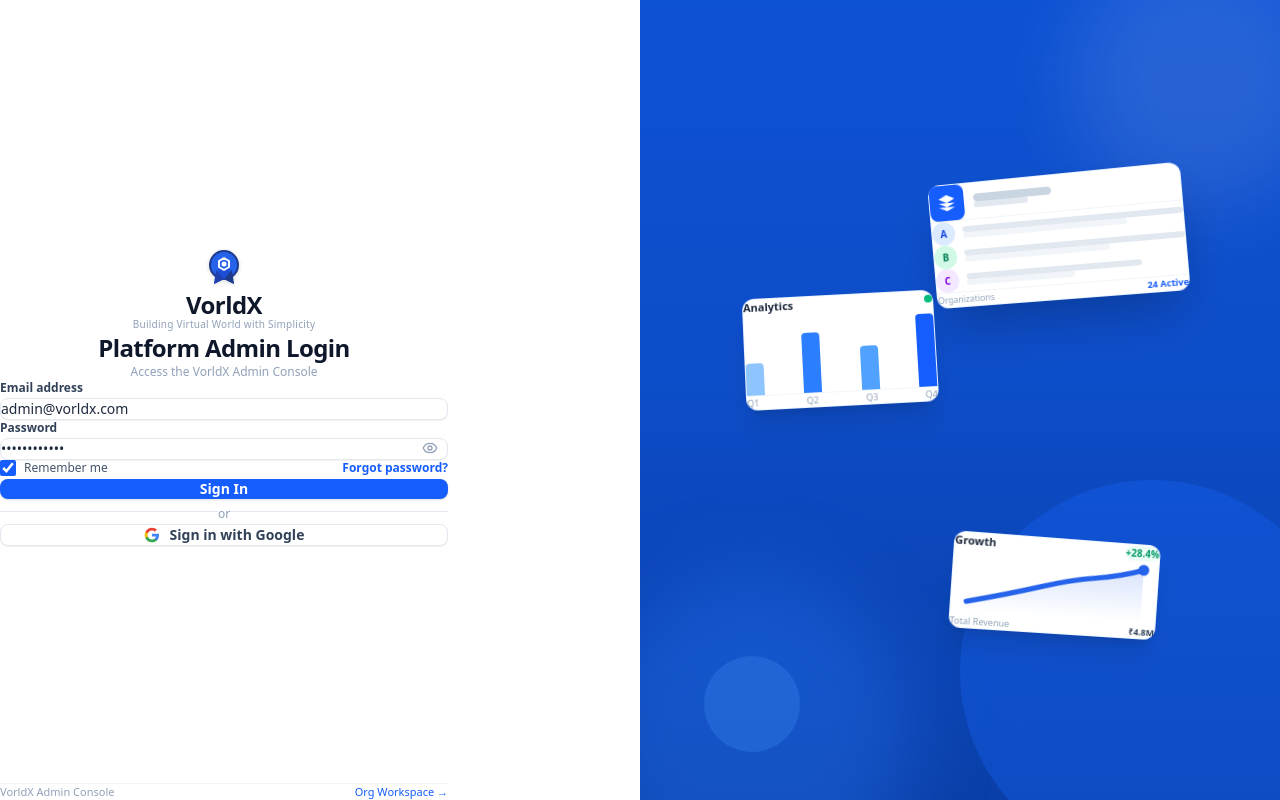
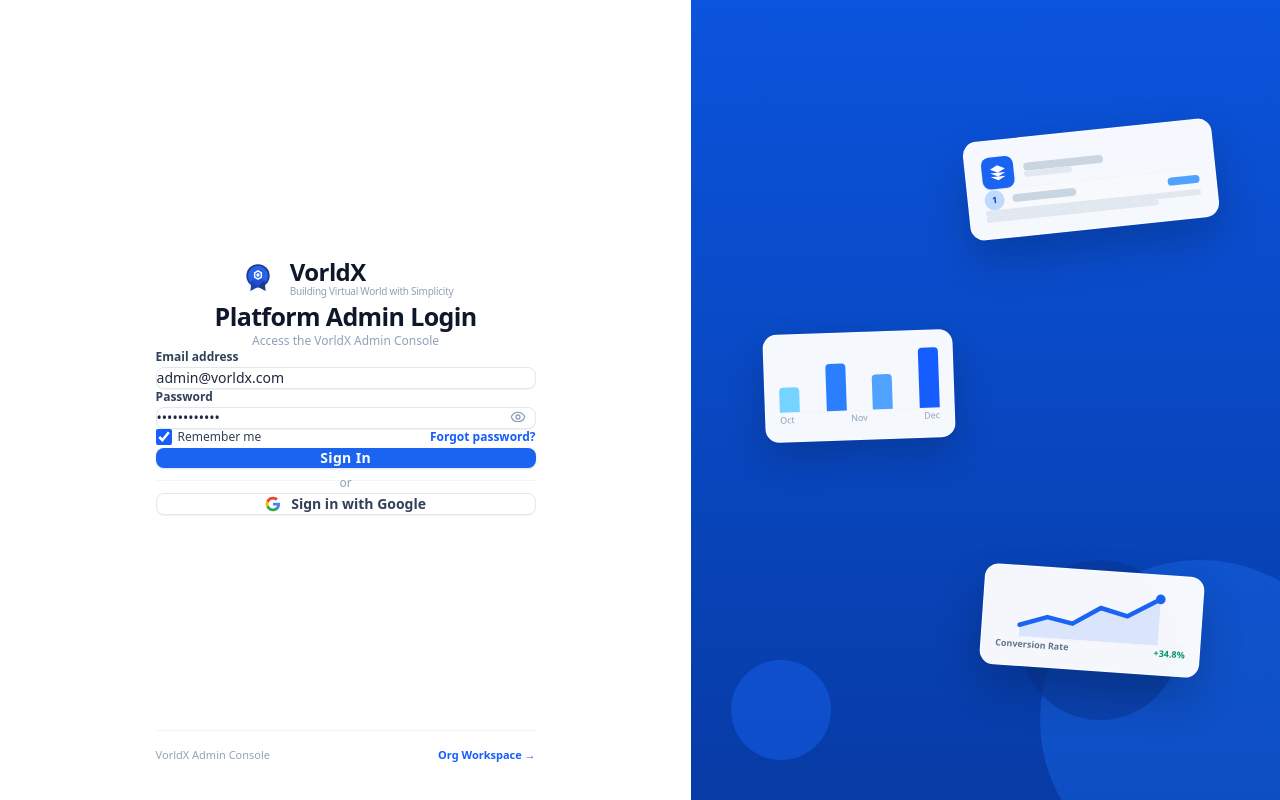
Before and after one commit to Muba9161/VX_QuotationMaker, a Next.js app: page /admin/login in a window 1280 px wide. Built offline with nearby package versions, Linux system fonts and the light colour scheme.

Commit message:
fix(auth): perfect centering and layout proportions matching reference image 2

```diff
--- a/app/admin/login/page.tsx
+++ b/app/admin/login/page.tsx
@@ -23,45 +23,64 @@
   };
 
   return (
-    <div className="min-h-screen grid grid-cols-1 md:grid-cols-2 font-sans bg-white selection:bg-blue-100">
-      {/* Left Column: Login Form */}
-      <div className="flex flex-col justify-between p-6 sm:p-10 lg:p-14 max-w-md mx-auto w-full min-h-screen">
-        {/* Spacer top */}
-        <div className="hidden sm:block h-2"></div>
+    <div className="min-h-screen w-full flex flex-col md:flex-row font-sans bg-white selection:bg-blue-100 overflow-x-hidden">
+      {/* Left Column: White Form matching Image 2 */}
+      <div
+        style={{
+          flex: "1 1 54%",
+          minHeight: "100vh",
+          display: "flex",
+          flexDirection: "column",
+          justifyContent: "space-between",
+          padding: "36px 32px",
+          background: "#ffffff",
+        }}
+      >
+        <div style={{ height: "8px" }}></div>
 
-        {/* Centered Form Container */}
-        <div className="w-full my-auto py-4">
-          {/* Top Logo centered */}
+        {/* Centered Form Box */}
+        <div
+          style={{
+            maxWidth: "380px",
+            width: "100%",
+            margin: "auto",
+            padding: "10px 0",
+          }}
+        >
+          {/* Logo matching Image 2: Horizontal Badge + VorldX Title & Subtitle */}
           <div className="flex flex-col items-center justify-center text-center mb-6">
-            <div className="relative w-12 h-12 flex items-center justify-center mb-2">
-              <svg viewBox="0 0 48 48" className="w-12 h-12 drop-shadow-sm" fill="none">
-                <circle cx="24" cy="20" r="15" fill="#1e3a8a" />
-                <circle cx="24" cy="20" r="13" fill="#2563eb" />
-                <path d="M18 24L14 39L24 34L34 39L30 24" fill="#1d4ed8" />
-                <path d="M16 25L14 39L24 34" fill="#1e40af" />
-                <path d="M32 25L34 39L24 34" fill="#1e3a8a" />
-                {/* Hexagon icon inside */}
-                <path
-                  d="M24 13L29 16V22L24 25L19 22V16L24 13Z"
-                  stroke="#ffffff"
-                  strokeWidth="2"
-                  strokeLinejoin="round"
-                  fill="none"
-                />
-                <circle cx="24" cy="19" r="2.5" fill="#ffffff" />
-              </svg>
+            <div className="flex items-center gap-3">
+              <div className="relative w-10 h-10 flex items-center justify-center shrink-0">
+                <svg viewBox="0 0 48 48" className="w-10 h-10 drop-shadow-xs" fill="none">
+                  <circle cx="24" cy="19" r="14" fill="#1e3a8a" />
+                  <circle cx="24" cy="19" r="12" fill="#2563eb" />
+                  <path d="M18 23L15 37L24 32L33 37L30 23" fill="#1d4ed8" />
+                  <path d="M16 24L15 37L24 32" fill="#1e40af" />
+                  <path d="M32 24L33 37L24 32" fill="#1e3a8a" />
+                  <path
+                    d="M24 13L28 15.5V20.5L24 23L20 20.5V15.5L24 13Z"
+                    stroke="#ffffff"
+                    strokeWidth="1.8"
+                    strokeLinejoin="round"
+                    fill="none"
+                  />
+                  <circle cx="24" cy="18" r="2" fill="#ffffff" />
+                </svg>
+              </div>
+              <div className="text-left">
+                <span className="text-2xl font-black text-[#0f172a] tracking-tight leading-none block">
+                  VorldX
+                </span>
+                <p className="text-[10px] text-slate-400 font-medium tracking-tight mt-0.5 whitespace-nowrap">
+                  Building Virtual World with Simplicity
+                </p>
+              </div>
             </div>
-            <span className="text-2xl font-black text-slate-900 tracking-tight leading-none">
-              VorldX
-            </span>
-            <p className="text-[10px] text-slate-400 font-medium tracking-wide mt-1">
-              Building Virtual World with Simplicity
-            </p>
           </div>
 
-          {/* Heading centered matching screenshot */}
+          {/* Heading matching Image 2 */}
           <div className="text-center mb-6">
-            <h1 className="text-2xl font-black text-slate-900 tracking-tight">
+            <h1 className="text-2xl sm:text-[25px] font-black text-[#0f172a] tracking-tight">
               Platform Admin Login
             </h1>
             <p className="text-xs text-slate-400 mt-1 font-normal">
@@ -69,6 +88,7 @@
             </p>
           </div>
 
+          {/* Form */}
           <form onSubmit={handleSubmit} className="space-y-4">
             <div>
               <label className="block text-xs font-semibold text-slate-700 mb-1.5">
@@ -107,14 +127,14 @@
             </div>
 
             <div className="flex items-center justify-between text-xs pt-0.5">
-              <label className="flex items-center gap-2 cursor-pointer text-slate-600 select-none">
+              <label className="flex items-center gap-1.5 cursor-pointer text-slate-600 select-none">
                 <input
                   type="checkbox"
                   checked={remember}
                   onChange={(e) => setRemember(e.target.checked)}
                   className="w-4 h-4 rounded border-slate-300 text-blue-600 focus:ring-blue-500 cursor-pointer accent-blue-600"
                 />
-                <span className="font-medium">Remember me</span>
+                <span className="font-medium text-slate-700">Remember me</span>
               </label>
               <a href="#" className="font-semibold text-blue-600 hover:text-blue-700 hover:underline">
                 Forgot password?
@@ -124,22 +144,22 @@
             <button
               type="submit"
               disabled={loading}
-              className="w-full mt-2 py-2.5 px-4 bg-blue-600 hover:bg-blue-700 active:bg-blue-800 text-white rounded-lg text-sm font-semibold shadow-sm transition-all disabled:opacity-70 cursor-pointer"
+              className="w-full mt-2 py-2.5 px-4 bg-[#1b64f2] hover:bg-blue-700 active:bg-blue-800 text-white rounded-lg text-sm font-bold shadow-sm transition-all disabled:opacity-70 cursor-pointer tracking-wide"
             >
               {loading ? "Signing in..." : "Sign In"}
             </button>
 
             <div className="relative my-4 text-center">
               <div className="absolute inset-0 flex items-center">
-                <div className="w-full border-t border-slate-200"></div>
+                <div className="w-full border-t border-slate-100"></div>
               </div>
-              <span className="relative px-3 bg-white text-xs text-slate-400">or</span>
+              <span className="relative px-3 bg-white text-xs text-slate-400 font-medium">or</span>
             </div>
 
             <button
               type="button"
               onClick={handleSubmit}
-              className="w-full py-2.5 px-4 bg-white border border-slate-200 hover:bg-slate-50 active:bg-slate-100 text-slate-700 rounded-lg text-sm font-semibold flex items-center justify-center gap-2.5 shadow-2xs transition-all cursor-pointer"
+              className="w-full py-2.5 px-4 bg-white border border-slate-200 hover:bg-slate-50 active:bg-slate-100 text-slate-700 rounded-lg text-xs sm:text-sm font-semibold flex items-center justify-center gap-2.5 shadow-2xs transition-all cursor-pointer"
             >
               <svg className="w-4 h-4" viewBox="0 0 24 24">
                 <path
@@ -164,152 +184,212 @@
           </form>
         </div>
 
-        {/* Footer info & switcher */}
-        <div className="pt-4 flex items-center justify-between text-[11px] text-slate-400 border-t border-slate-100 gap-2">
+        {/* Bottom Switcher */}
+        <div
+          style={{
+            maxWidth: "380px",
+            width: "100%",
+            margin: "0 auto",
+            paddingTop: "16px",
+            borderTop: "1px solid #f1f5f9",
+            display: "flex",
+            alignItems: "center",
+            justifyContent: "space-between",
+            fontSize: "11px",
+            color: "#94a3b8",
+          }}
+        >
           <span>VorldX Admin Console</span>
           <Link
             href="/dashboard"
-            className="text-blue-600 hover:text-blue-700 font-medium hover:underline"
+            className="text-blue-600 hover:text-blue-700 font-semibold hover:underline"
           >
             Org Workspace &rarr;
           </Link>
         </div>
       </div>
 
-      {/* Right Column: Isometric Blue Preview Graphic matching reference screenshot */}
-      <div className="hidden md:flex flex-col justify-center items-center p-8 lg:p-12 bg-gradient-to-b from-[#0e52d4] via-[#0d4cc7] to-[#0a3fa8] relative overflow-hidden select-none">
-        {/* Soft background blue ambient circular shapes at the bottom matching reference */}
-        <div className="absolute -bottom-24 -left-12 w-80 h-80 bg-blue-500/30 rounded-full blur-2xl pointer-events-none"></div>
-        <div className="absolute -bottom-16 -right-16 w-96 h-96 bg-[#1660ee]/40 rounded-full pointer-events-none"></div>
-        <div className="absolute bottom-12 left-16 w-24 h-24 bg-blue-400/20 rounded-full pointer-events-none"></div>
-        <div className="absolute -top-12 -right-12 w-64 h-64 bg-white/10 rounded-full blur-2xl pointer-events-none"></div>
+      {/* Right Column: Vivid Royal Blue Section matching Image 2 */}
+      <div
+        style={{
+          flex: "1 1 46%",
+          minHeight: "100vh",
+          background: "linear-gradient(180deg, #0b54dd 0%, #0948c2 50%, #073ba5 100%)",
+          position: "relative",
+          overflow: "hidden",
+          display: "flex",
+          flexDirection: "column",
+          justifyContent: "center",
+          alignItems: "center",
+          padding: "36px",
+          userSelect: "none",
+        }}
+        className="hidden md:flex"
+      >
+        {/* Decorative geometric background circles at the bottom matching Image 2 */}
+        <div
+          style={{
+            position: "absolute",
+            bottom: "-80px",
+            right: "-80px",
+            width: "320px",
+            height: "320px",
+            borderRadius: "50%",
+            background: "rgba(27, 108, 240, 0.4)",
+            pointerEvents: "none",
+          }}
+        ></div>
+        <div
+          style={{
+            position: "absolute",
+            bottom: "40px",
+            left: "40px",
+            width: "100px",
+            height: "100px",
+            borderRadius: "50%",
+            background: "rgba(22, 96, 238, 0.5)",
+            pointerEvents: "none",
+          }}
+        ></div>
+        <div
+          style={{
+            position: "absolute",
+            bottom: "80px",
+            right: "100px",
+            width: "160px",
+            height: "160px",
+            borderRadius: "50%",
+            background: "rgba(7, 55, 155, 0.6)",
+            pointerEvents: "none",
+          }}
+        ></div>
 
-        {/* Isometric 3D Layered Cards Showcase */}
-        <div className="relative w-full max-w-md h-[500px]">
-          {/* Card 1: Top Right Application Window (Tilted perspective) */}
+        {/* Isometric Floating Elements Container matching Image 2 */}
+        <div
+          style={{
+            position: "relative",
+            width: "100%",
+            maxWidth: "460px",
+            height: "540px",
+            display: "flex",
+            flexDirection: "column",
+            justifyContent: "space-between",
+          }}
+        >
+          {/* Card 1: Top-Right Tilted Dashboard Window Card */}
           <div
-            style={{ transform: "rotate(-5deg) perspective(800px) rotateY(-8deg)" }}
-            className="absolute top-6 right-0 w-64 bg-white rounded-xl shadow-2xl p-4 border border-blue-100/60"
+            style={{
+              transform: "rotate(-6deg) perspective(600px)",
+              marginLeft: "auto",
+              width: "250px",
+              background: "rgba(255, 255, 255, 0.96)",
+              borderRadius: "14px",
+              boxShadow: "0 20px 45px rgba(0,0,0,0.2)",
+              padding: "16px",
+              border: "1px solid rgba(255,255,255,0.8)",
+            }}
           >
-            {/* Top Bar with Icon & Placeholder lines */}
-            <div className="flex items-center gap-2.5 border-b border-slate-100 pb-3 mb-3">
-              <div className="w-9 h-9 rounded-lg bg-blue-600 flex items-center justify-center text-white shadow-xs">
-                <svg viewBox="0 0 24 24" className="w-5 h-5 fill-white">
+            {/* Header with blue badge & lines */}
+            <div className="flex items-center gap-2.5 border-b border-slate-100 pb-2.5 mb-2.5">
+              <div className="w-8 h-8 rounded-lg bg-[#1b64f2] flex items-center justify-center text-white shadow-xs shrink-0">
+                <svg viewBox="0 0 24 24" className="w-4.5 h-4.5 fill-white">
                   <path d="M12 2L2 7l10 5 10-5-10-5zM2 17l10 5 10-5M2 12l10 5 10-5" />
                 </svg>
               </div>
-              <div className="space-y-1">
+              <div className="space-y-1 flex-1">
                 <div className="h-2 w-20 bg-slate-300 rounded-full"></div>
-                <div className="h-1.5 w-14 bg-slate-200 rounded-full"></div>
+                <div className="h-1.5 w-12 bg-slate-200 rounded-full"></div>
               </div>
             </div>
 
-            {/* List items with avatars */}
-            <div className="space-y-2.5">
+            {/* User row avatars */}
+            <div className="flex items-center justify-between px-2 py-1.5 bg-slate-50/70 rounded-md mb-2.5">
               <div className="flex items-center gap-2">
-                <div className="w-6 h-6 rounded-full bg-blue-100 flex items-center justify-center text-[10px] font-bold text-blue-700">
-                  A
-                </div>
-                <div className="flex-1 space-y-1">
-                  <div className="h-1.5 w-full bg-slate-200 rounded-full"></div>
-                  <div className="h-1.5 w-3/4 bg-slate-100 rounded-full"></div>
-                </div>
+                <div className="w-5 h-5 rounded-full bg-blue-200 text-[9px] font-bold text-blue-800 flex items-center justify-center">1</div>
+                <div className="w-16 h-2 bg-slate-300 rounded-full"></div>
               </div>
-              <div className="flex items-center gap-2">
-                <div className="w-6 h-6 rounded-full bg-emerald-100 flex items-center justify-center text-[10px] font-bold text-emerald-700">
-                  B
-                </div>
-                <div className="flex-1 space-y-1">
-                  <div className="h-1.5 w-full bg-slate-200 rounded-full"></div>
-                  <div className="h-1.5 w-2/3 bg-slate-100 rounded-full"></div>
-                </div>
-              </div>
-              <div className="flex items-center gap-2">
-                <div className="w-6 h-6 rounded-full bg-purple-100 flex items-center justify-center text-[10px] font-bold text-purple-700">
-                  C
-                </div>
-                <div className="flex-1 space-y-1">
-                  <div className="h-1.5 w-4/5 bg-slate-200 rounded-full"></div>
-                  <div className="h-1.5 w-1/2 bg-slate-100 rounded-full"></div>
-                </div>
-              </div>
+              <div className="w-8 h-2 bg-blue-400 rounded-full"></div>
             </div>
 
-            {/* Status footer */}
-            <div className="mt-3.5 pt-2 border-t border-slate-100 flex items-center justify-between text-[9px] text-slate-400 font-medium">
-              <span>Organizations</span>
-              <span className="text-blue-600 font-bold">24 Active</span>
+            <div className="space-y-1.5 px-0.5">
+              <div className="h-1.5 w-full bg-slate-200 rounded-full"></div>
+              <div className="h-1.5 w-4/5 bg-slate-200 rounded-full"></div>
             </div>
           </div>
 
-          {/* Card 2: Middle Left Floating Bar Chart Card */}
+          {/* Card 2: Middle-Left Tilted Bar Chart Card */}
           <div
-            style={{ transform: "rotate(-3deg) perspective(800px) rotateX(4deg)" }}
-            className="absolute top-36 left-2 w-48 bg-white rounded-xl shadow-xl p-4 border border-blue-100/60"
+            style={{
+              transform: "rotate(-2deg) perspective(600px)",
+              marginRight: "auto",
+              width: "190px",
+              background: "rgba(255, 255, 255, 0.96)",
+              borderRadius: "14px",
+              boxShadow: "0 16px 36px rgba(0,0,0,0.18)",
+              padding: "14px",
+              border: "1px solid rgba(255,255,255,0.8)",
+              marginTop: "-20px",
+              marginLeft: "8px",
+            }}
           >
-            <div className="flex items-center justify-between mb-3">
-              <span className="text-[11px] font-bold text-slate-800">Analytics</span>
-              <span className="w-2 h-2 rounded-full bg-emerald-500 animate-pulse"></span>
+            {/* 4 Blue Bar Columns matching Image 2 */}
+            <div className="h-16 flex items-end justify-between gap-2 px-1 pb-1 border-b border-slate-100">
+              <div className="w-5 bg-sky-300 rounded-t-sm h-[40%]"></div>
+              <div className="w-5 bg-blue-500 rounded-t-sm h-[75%]"></div>
+              <div className="w-5 bg-blue-400 rounded-t-sm h-[55%]"></div>
+              <div className="w-5 bg-blue-600 rounded-t-sm h-[95%]"></div>
             </div>
-
-            {/* Vertical Bar Columns */}
-            <div className="h-20 flex items-end justify-between gap-2.5 px-1 border-b border-slate-100 pb-1">
-              <div className="w-4.5 bg-blue-300 rounded-t-sm h-[40%]"></div>
-              <div className="w-4.5 bg-blue-500 rounded-t-sm h-[75%]"></div>
-              <div className="w-4.5 bg-blue-400 rounded-t-sm h-[55%]"></div>
-              <div className="w-4.5 bg-blue-600 rounded-t-sm h-[92%]"></div>
-            </div>
-
-            <div className="flex justify-between text-[9px] text-slate-400 mt-2 font-medium">
-              <span>Q1</span>
-              <span>Q2</span>
-              <span>Q3</span>
-              <span>Q4</span>
+            <div className="flex justify-between text-[9px] text-slate-400 font-medium mt-1.5">
+              <span>Oct</span>
+              <span>Nov</span>
+              <span>Dec</span>
             </div>
           </div>
 
-          {/* Card 3: Bottom Right Floating Trend Line Chart Card */}
+          {/* Card 3: Bottom-Right Tilted Line Chart Card matching Image 2 */}
           <div
-            style={{ transform: "rotate(4deg) perspective(800px) rotateY(6deg)" }}
-            className="absolute bottom-4 right-6 w-52 bg-white rounded-xl shadow-xl p-4 border border-blue-100/60"
+            style={{
+              transform: "rotate(4deg) perspective(600px)",
+              marginLeft: "auto",
+              width: "220px",
+              background: "rgba(255, 255, 255, 0.96)",
+              borderRadius: "14px",
+              boxShadow: "0 20px 45px rgba(0,0,0,0.2)",
+              padding: "14px",
+              border: "1px solid rgba(255,255,255,0.8)",
+              marginTop: "8px",
+              marginRight: "14px",
+              position: "relative",
+              zIndex: 10,
+            }}
           >
-            <div className="flex items-center justify-between mb-2">
-              <span className="text-[11px] font-bold text-slate-800">Growth</span>
-              <span className="text-[10px] font-bold text-emerald-600 bg-emerald-50 px-1.5 py-0.5 rounded-full">
-                +28.4%
-              </span>
-            </div>
-
-            {/* Upward Line Trend Chart */}
-            <div className="h-16 w-full flex items-center justify-center">
-              <svg viewBox="0 0 120 40" className="w-full h-full">
+            {/* Zig-zag Upward Line Chart SVG */}
+            <div className="h-14 w-full">
+              <svg viewBox="0 0 100 35" className="w-full h-full">
                 <path
-                  d="M 5 32 Q 30 26, 50 20 T 85 12 T 115 5"
+                  d="M 5 28 L 22 22 L 38 25 L 55 14 L 72 18 L 92 6"
                   fill="none"
-                  stroke="#2563eb"
-                  strokeWidth="3.2"
+                  stroke="#1b64f2"
+                  strokeWidth="2.8"
                   strokeLinecap="round"
+                  strokeLinejoin="round"
                 />
-                <circle cx="115" cy="5" r="3.5" fill="#2563eb" />
+                <circle cx="92" cy="6" r="3" fill="#1b64f2" />
                 <path
-                  d="M 5 32 Q 30 26, 50 20 T 85 12 T 115 5 L 115 38 L 5 38 Z"
-                  fill="url(#blueGrad2)"
-                  opacity="0.18"
+                  d="M 5 28 L 22 22 L 38 25 L 55 14 L 72 18 L 92 6 L 92 35 L 5 35 Z"
+                  fill="#1b64f2"
+                  fillOpacity="0.12"
                 />
-                <defs>
-                  <linearGradient id="blueGrad2" x1="0" y1="0" x2="0" y2="1">
-                    <stop offset="0%" stopColor="#2563eb" />
-                    <stop offset="100%" stopColor="#2563eb" stopOpacity="0" />
-                  </linearGradient>
-                </defs>
               </svg>
             </div>
 
-            <div className="flex items-center justify-between text-[9px] text-slate-400 mt-1 font-medium">
-              <span>Total Revenue</span>
-              <span className="font-bold text-slate-700">₹4.8M</span>
+            {/* Mini target indicator */}
+            <div className="flex items-center justify-between text-[9px] text-slate-500 font-semibold pt-1.5 border-t border-slate-100">
+              <span>Conversion Rate</span>
+              <span className="text-emerald-600 font-bold">+34.8%</span>
             </div>
           </div>
+
         </div>
       </div>
     </div>
```
